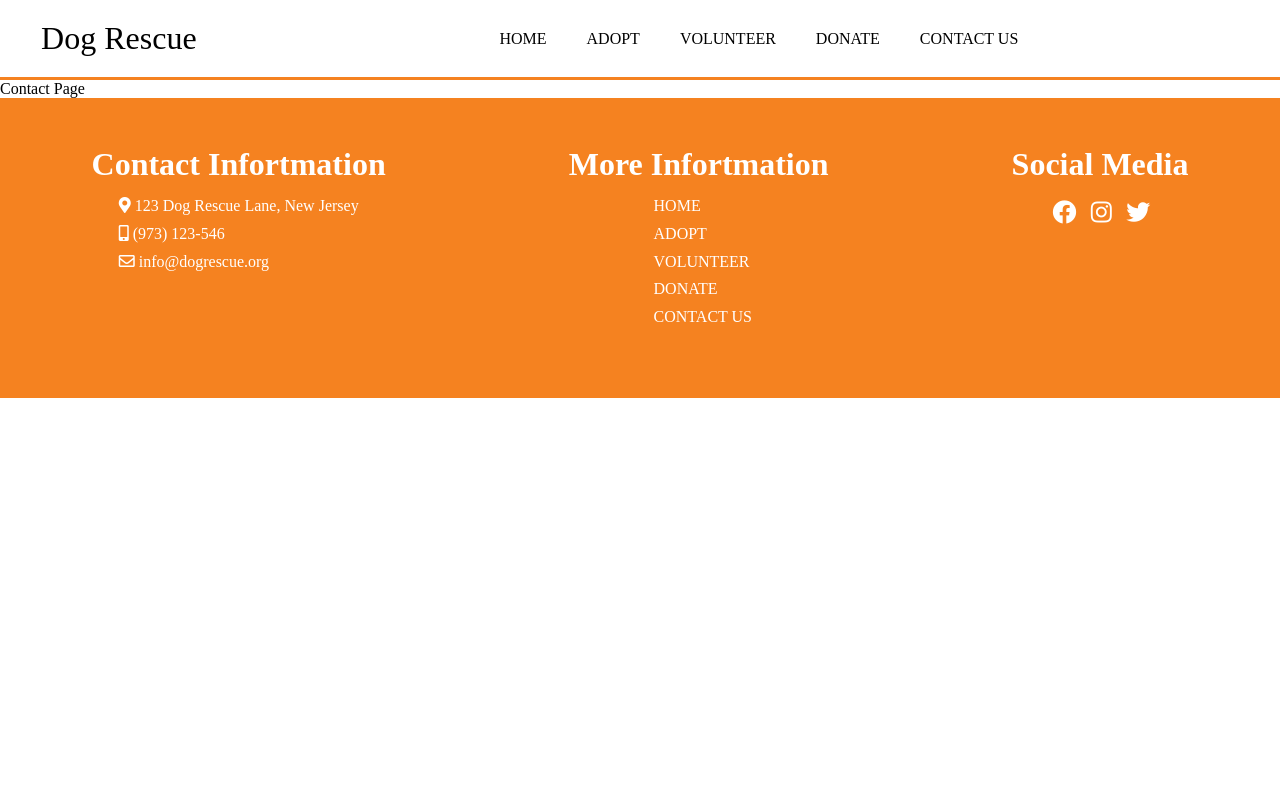
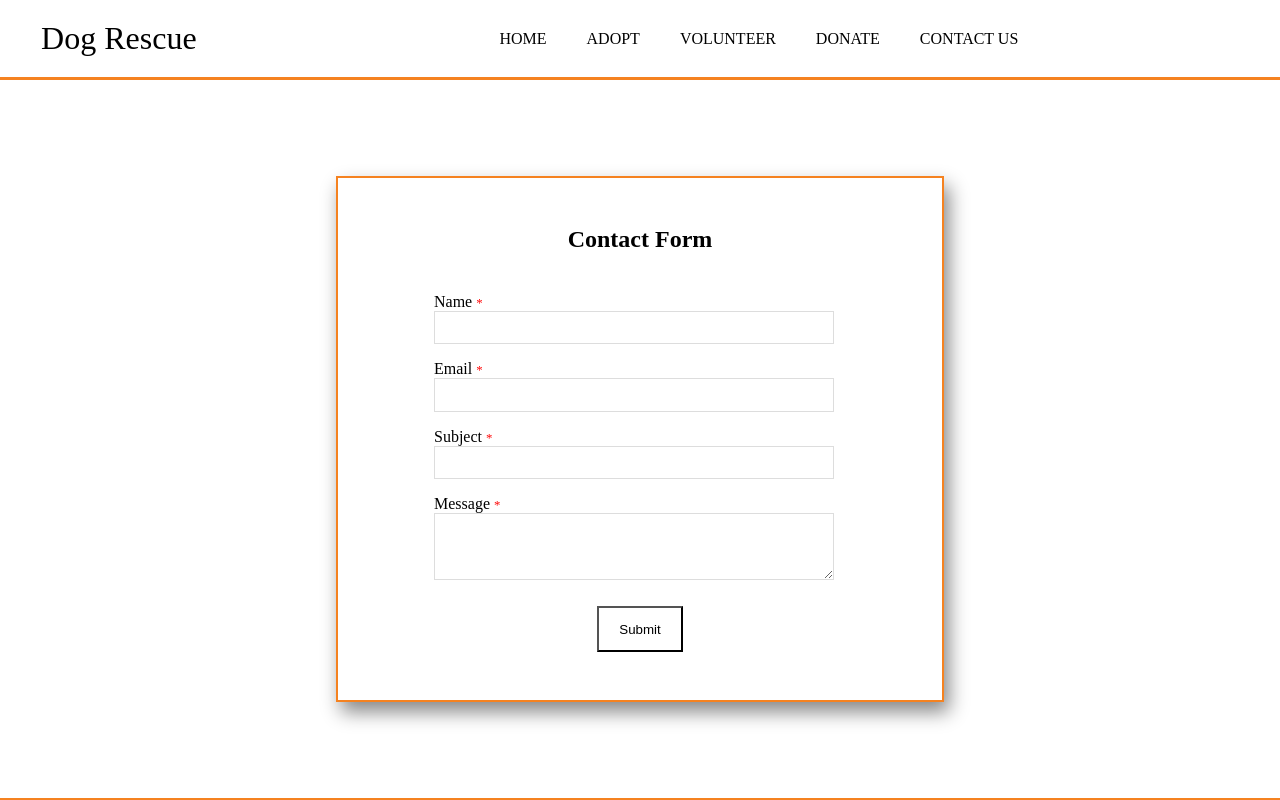
Before and after one commit to danlaratta/Dog-Rescue-Site, a React (Create React App) app: page /contact-us in a window 1280 px wide. Shown: the top 800 px of the page. Built offline with nearby package versions, Linux system fonts and the light colour scheme.

Commit message:
contact page done

```diff
--- /dev/null
+++ b/src/components/ContactForm.js
@@ -0,0 +1,109 @@
+import React, { useState } from 'react'
+import { useHistory } from "react-router-dom";
+import '../styles/Form.css'
+
+const ContactForm = ({ isFormSubmit }) => {
+
+    const history = useHistory()
+
+    // state for input fields
+    const [name, setName] = useState('')
+    const [email, setEmail] = useState('')
+    const [subject, setSubject] = useState('')
+    const [message, setMessage] = useState('')
+
+    // state tracks if field is required (and toggles requirement if required field(s) are hidden (no longer required)
+    const [required, setRequired] = useState('required')
+
+    // state tracks if Dontaion dropdown or Other inputfield are being displayed and required (if hidden its not required)
+    const [showDonation, setShowDonation] = useState(true)
+
+    // state track when form is submitted
+    const [submitted, setSubmitted] = useState(false)
+
+    // function that handles what should happen when form is submitted
+    const handleSubmit = (e) => {
+        e.preventDefault()
+
+        setSubmitted(true)
+
+        isFormSubmit(true)
+
+
+        setTimeout(() => {
+            history.push('/')
+            window.scrollTo({top: 0, behavior: 'smooth'})
+        }, 5000);
+    }
+
+    const capitalLetter = (input) => {
+        return input.charAt(0).toUpperCase() + input.slice(1);
+    }
+
+    return (
+        <div className="form-container">
+            <form onSubmit={handleSubmit} className={submitted ? 'hide' : 'form'}>
+                <h1 className="form-header"> Contact Form </h1>
+
+                <div className="fields">
+                    <label className="label"> Name <span className="asterick"> * </span> </label>
+                    <input
+                        type="text"
+                        className="input"
+                        required={required}
+                        value={capitalLetter(name)}
+                        onChange={(e) => setName(e.target.value)}
+                    />
+                </div>
+
+                <div className="fields">
+                    <label className="label"> Email <span className="asterick"> * </span> </label>
+                    <input
+                        type="text"
+                        className="input"
+                        required={required}
+                        value={capitalLetter(email)}
+                        onChange={(e) => setEmail(e.target.value)}
+                    />
+                </div>
+
+
+                <div className="fields">
+                    <label className="label">  Subject <span className="asterick"> * </span> </label>
+                    <input
+                        type="text"
+                        className="input"
+                        required={required}
+                        value={capitalLetter(subject)}
+                        onChange={(e) => setSubject(e.target.value)}
+                    />
+                </div>
+
+                <div className="fields">
+                    <label className="label"> Message <span className="asterick"> * </span> </label>
+                    <textarea
+                        type="text"
+                        className="textarea"
+                        required={required}
+                        value={capitalLetter(message)}
+                        onChange={(e) => setMessage(e.target.value)}
+                    />
+                </div>
+
+                <button className="submit"> Submit </button>
+            </form>
+
+            <div className={submitted ? 'confirmation' : 'hide'}>
+                <div className="confirmation-heading">
+                    <h1> {`Thank You ${capitalLetter(name)}`} </h1>
+
+                    <p>
+                        {`Your message has been sent, we will get back to you as soon as we can`}
+                    </p>
+                </div>
+            </div>
+        </div>
+    )
+}
+
+export default ContactForm
--- a/src/components/DonateForm.js
+++ b/src/components/DonateForm.js
@@ -4,7 +4,7 @@ import '../styles/Form.css'
 import 'react-phone-number-input/style.css'
 import Input from 'react-phone-number-input/input'
 
-const Form = ({ isFormSubmit }) => {
+const DonateForm = ({ isFormSubmit }) => {
 
     const history = useHistory()
 
@@ -48,7 +48,7 @@ const Form = ({ isFormSubmit }) => {
       }
 
     return (
-        <div className="donate-form">
+        <div className="form-container">
 
             <form onSubmit={handleSubmit} className={submitted ? 'hide' : 'form'}>
                 <h1 className="form-header"> Donation Form </h1>
@@ -135,50 +135,9 @@ const Form = ({ isFormSubmit }) => {
                         {`Your ${donation} donation was processed and greatly appreciated! A receipt has been sent to ${capitalLetter(email)} and should arrive shortly`}
                     </p>
                 </div>
-
-                {/* <table>
-                    <tr>
-                        <td> <strong> Receipt </strong> </td>
-                    </tr>
-
-                    <tr>
-                        <td> <strong> First Name </strong> </td>
-                        <td> {firstName}  </td>
-                    </tr>
-
-                    <tr>
-                        <td> <strong> Last Name </strong> </td>
-                        <td> {lastName}  </td>
-                    </tr>
-
-                    <tr>
-                        <td> <strong> Email </strong> </td>
-                        <td> {email}  </td>
-                    </tr>
-
-                    <tr>
-                        <td> <strong> Phone Number </strong> </td>
-                        <td> {phone}  </td>
-                    </tr>
-
-                    <tr>
-                        <td> <strong> First Name </strong> </td>
-                        <td> {firstName}  </td>
-                    </tr>
-
-                    <tr>
-                        <td> <strong> Donation </strong> </td>
-                        <td> {donation}  </td>
-                    </tr>
-
-                    <tr>
-                        <td> <strong> Comment </strong> </td>
-                        <td> {comment}  </td>
-                    </tr>
-                </table> */}
             </div>
         </div>
     )
 }
 
-export default Form
+export default DonateForm
--- a/src/components/Footer.js
+++ b/src/components/Footer.js
@@ -12,8 +12,8 @@ const Footer = () => {
 
                 <ul className="contact-info" id="column1">
                     <li> <i className="fas fa-map-marker-alt"></i> 123 Dog Rescue Lane, New Jersey </li>
-                    <li> <i className="fas fa-mobile-alt"></i> (973) 123-546 </li>
-                    <li> <i className="far fa-envelope"></i> info@dogrescue.org</li>
+                    <li> <i className="fas fa-mobile-alt"></i> (123) 546-7890 </li>
+                    <li> <i className="far fa-envelope"></i> info@dogrescue.org </li>
                 </ul>
             </div>
 
--- a/src/pages/Contact.js
+++ b/src/pages/Contact.js
@@ -1,9 +1,17 @@
-import React from 'react'
+import React, { useState } from 'react'
+import ContactForm from '../components/ContactForm'
+// import '../styles/Contact.css'
 
 const Contact = () => {
+
+    const [formSubmit, setFormSubmit] = useState(false)
+
+
     return (
-        <div>
-            Contact Page
+        <div className="contact">
+            <div className="contact-form">
+                <ContactForm isFormSubmit={submitted => setFormSubmit(submitted)} />
+            </div>
         </div>
     )
 }
--- a/src/styles/Form.css
+++ b/src/styles/Form.css
@@ -104,24 +104,40 @@
     line-height: 1.4em;
 }
 
-
-/*
-table {
-    font-family: arial, sans-serif;
-    border-collapse: collapse;
-    width: 60%;
-    border: 2px solid #ddd;
-    margin-right: auto;
-    margin-left: auto;
+.contact-header{
+    font-size: 1.5em;
+    text-align: center;
 }
 
-td {
-    text-align: left;
-    border-right: 1px solid #ddd;
-    width: 50%;
-    padding: .5em 0;
+.contact-container{
+    width:100%;
+    margin: 0;
+    display:flex;
+    flex-flow: row wrap;
+    justify-content: space-around;
+    align-items: center;
 }
 
-tr:nth-child(even) {
-    background-color: #dddddd;
-} */
+.contact-items{
+
+}
+
+.contact-list{
+    list-style: none;
+}
+
+.contact-list li{
+
+}
+
+
+
+.item-header{
+    font-size: 1.2rem;
+    color: var(--orange);
+}
+
+.item-subheader{
+    font-size: 1rem;
+    padding-bottom: .5em;
+}
```
